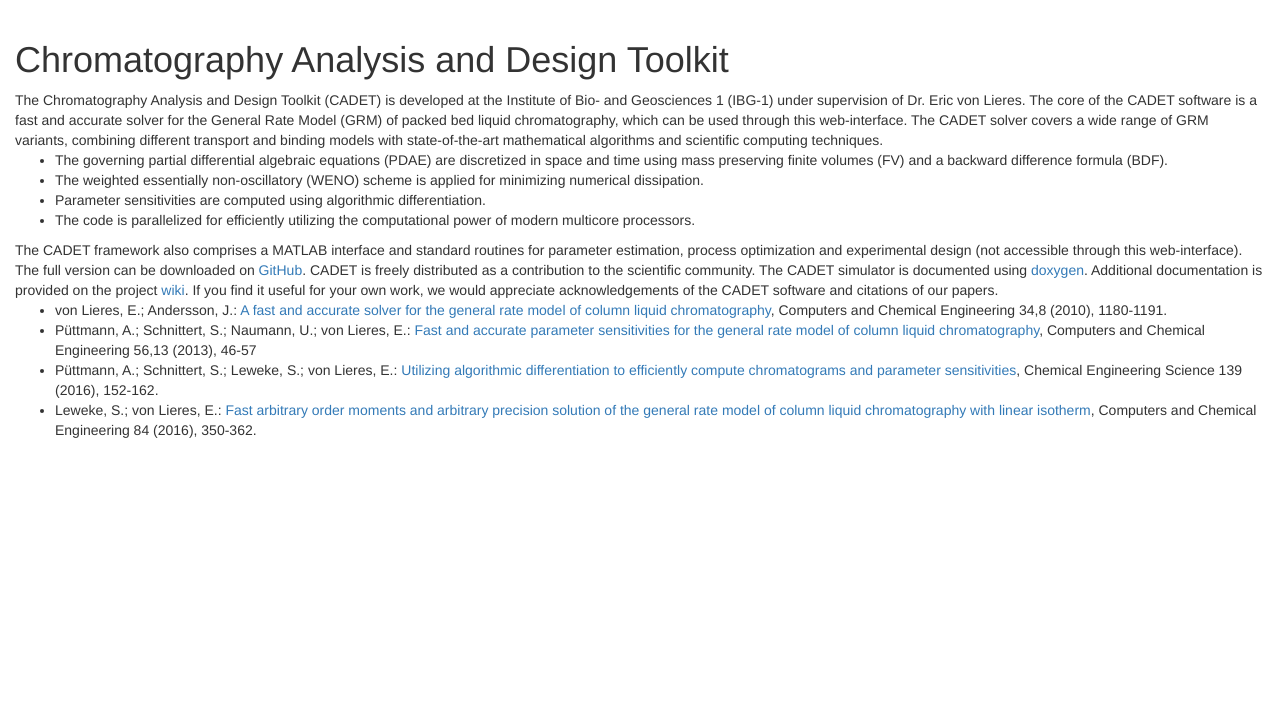
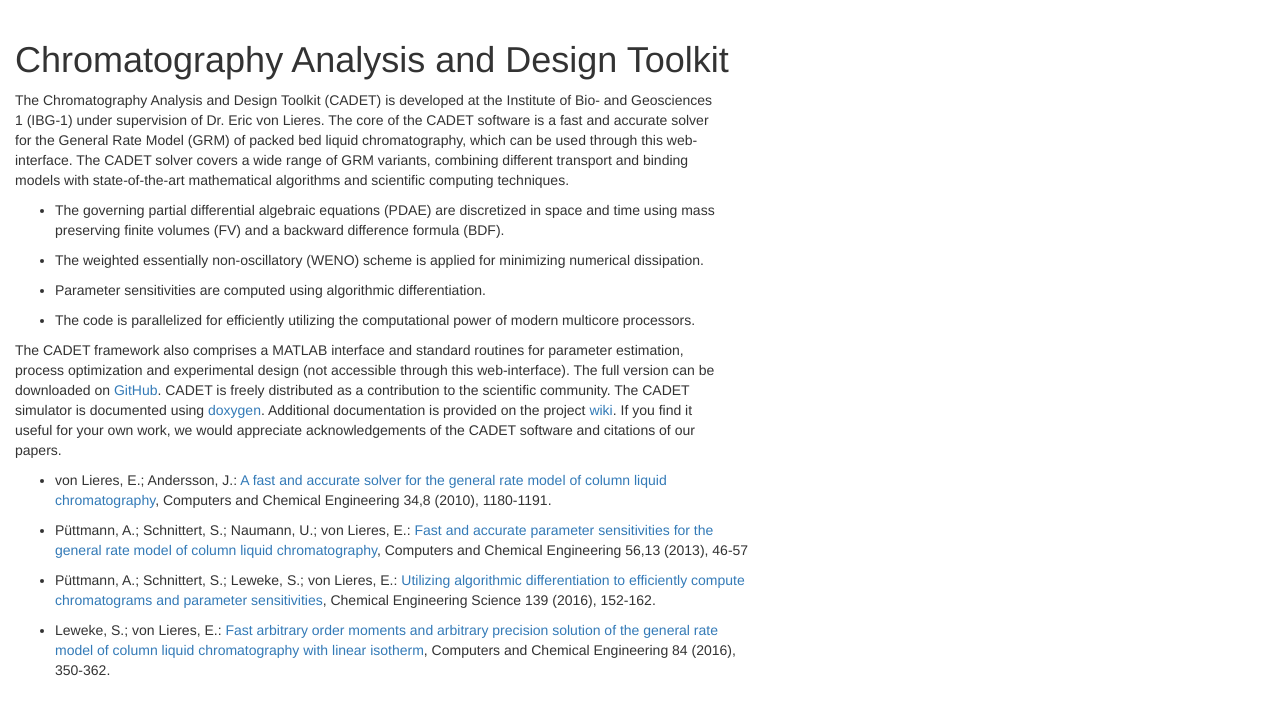
Before and after one commit to modsim/CADET-WEB, a Django app: page /simulation/about_us/ in a window 1280 px wide. Shown: the part 52-767 px from the top of the page. Run offline with Django 3.2, Linux system fonts and the light colour scheme; parts of the project's set-up code (start-up, migrations or seed data) failed here and were passed over; some libraries are stand-ins or nearby versions.

Commit message:
Set a max line width for some of the text on the website including the about page

```diff
--- a/CadetWeb/simulation/templates/simulation/about_us.html
+++ b/CadetWeb/simulation/templates/simulation/about_us.html
@@ -5,30 +5,39 @@
 <div>
     <h1>Chromatography Analysis and Design Toolkit</h1>
 
+    <p class="text_max">
     The Chromatography Analysis and  Design Toolkit (CADET) is developed at the
     Institute of Bio- and Geosciences 1 (IBG-1) under supervision of Dr. Eric von Lieres.
     The core of the CADET software is a fast and accurate solver for the General Rate Model (GRM)
     of packed bed liquid chromatography, which can be used through this web-interface.
     The CADET solver covers a wide range of GRM variants, combining different transport
     and binding models with state-of-the-art mathematical algorithms and scientific computing techniques.
+    </p>
 
     <ul style="list-style-type:disc;">
 
         <li>
+        <p class="text_max">
             The governing partial differential algebraic equations (PDAE) are discretized in
             space and time using mass preserving finite volumes (FV) and a backward difference
             formula (BDF).
+            </p>
         </li>
         <li>
+        <p class="text_max">
             The weighted essentially non-oscillatory (WENO) scheme is applied
             for minimizing numerical dissipation.
+            </p>
         </li>
-        <li>Parameter sensitivities are computed using algorithmic differentiation.</li>
+        <li><p class="text_max">Parameter sensitivities are computed using algorithmic differentiation.</p></li>
         <li>
+        <p class="text_max">
             The code is parallelized for efficiently utilizing the computational power of modern
             multicore processors.
+            </p>
         </li>
     </ul>
+    <p class="text_max">
     The CADET framework also comprises a MATLAB interface and standard routines for
     parameter estimation, process optimization and experimental design (not accessible through
     this web-interface). The full version can be downloaded on <a href="https://github.com/modsim/CADET/releases">GitHub</a>.
@@ -37,16 +46,23 @@
     Additional documentation is provided on the project  <a href="https://github.com/modsim/cadet/wiki">wiki</a>.
     If you find it useful for your own work, we would appreciate
     acknowledgements of the CADET software and citations of our papers.
+    </p>
 
     <ul>
-        <li>von Lieres, E.; Andersson, J.: <a href="http://dx.doi.org/10.1016/j.compchemeng.2010.03.008">
-            A fast and accurate solver for the general rate model of column liquid chromatography</a>, Computers and Chemical Engineering 34,8 (2010), 1180-1191.</li>
-        <li>P&uuml;ttmann, A.; Schnittert, S.; Naumann, U.; von Lieres, E.: <a href="http://dx.doi.org/10.1016/j.compchemeng.2013.04.021">
-            Fast and accurate parameter sensitivities for the general rate model of column liquid chromatography</a>, Computers and Chemical Engineering 56,13 (2013), 46-57</li>
-        <li>P&uuml;ttmann, A.; Schnittert, S.; Leweke, S.; von Lieres, E.: <a href="http://dx.doi.org/10.1016/j.ces.2015.08.050">
-            Utilizing algorithmic differentiation to efficiently compute chromatograms and parameter sensitivities</a>, Chemical Engineering Science 139 (2016), 152-162.</li>
-        <li>Leweke, S.; von Lieres, E.: <a href="http://dx.doi.org/10.1016/j.compchemeng.2015.09.009">
-            Fast arbitrary order moments and arbitrary precision solution of the general rate model of column liquid chromatography with linear isotherm</a>, Computers and Chemical Engineering 84 (2016), 350-362.</li>
+        <li><p class="text_max">von Lieres, E.; Andersson, J.: <a href="http://dx.doi.org/10.1016/j.compchemeng.2010.03.008">
+            A fast and accurate solver for the general rate model of column liquid chromatography</a>,
+            Computers and Chemical Engineering 34,8 (2010), 1180-1191.</p></li>
+        <li><p class="text_max">P&uuml;ttmann, A.; Schnittert, S.; Naumann, U.; von Lieres, E.:
+	    <a href="http://dx.doi.org/10.1016/j.compchemeng.2013.04.021">
+            Fast and accurate parameter sensitivities for the general rate model of column liquid chromatography</a>,
+            Computers and Chemical Engineering 56,13 (2013), 46-57</p></li>
+        <li><p class="text_max">P&uuml;ttmann, A.; Schnittert, S.; Leweke, S.; von Lieres, E.:
+	    <a href="http://dx.doi.org/10.1016/j.ces.2015.08.050">
+            Utilizing algorithmic differentiation to efficiently compute chromatograms and parameter sensitivities</a>,
+            Chemical Engineering Science 139 (2016), 152-162.</p></li>
+        <li><p class="text_max">Leweke, S.; von Lieres, E.: <a href="http://dx.doi.org/10.1016/j.compchemeng.2015.09.009">
+            Fast arbitrary order moments and arbitrary precision solution of the general rate model of column liquid
+            chromatography with linear isotherm</a>, Computers and Chemical Engineering 84 (2016), 350-362.</p></li>
     </ul>
 
 </div>
--- a/CadetWeb/simulation/templates/simulation/base.html
+++ b/CadetWeb/simulation/templates/simulation/base.html
@@ -65,6 +65,7 @@
     .x_label {position:absolute; left:30%; bottom:-15px;}
     .graph_row {position:relative; margin-bottom:15px; margin-left:15px;}
     .graph_wide {width:1300px;}
+    .text_max {max-width: 50em;}
 
     </style>
     <script type="text/javascript" src="{% static "simulation/jquery-2.1.3.min.js" %}"></script>
```
Also changed, not shown: CadetWeb/simulation/templates/simulation/index.html (+4 -4 lines).
